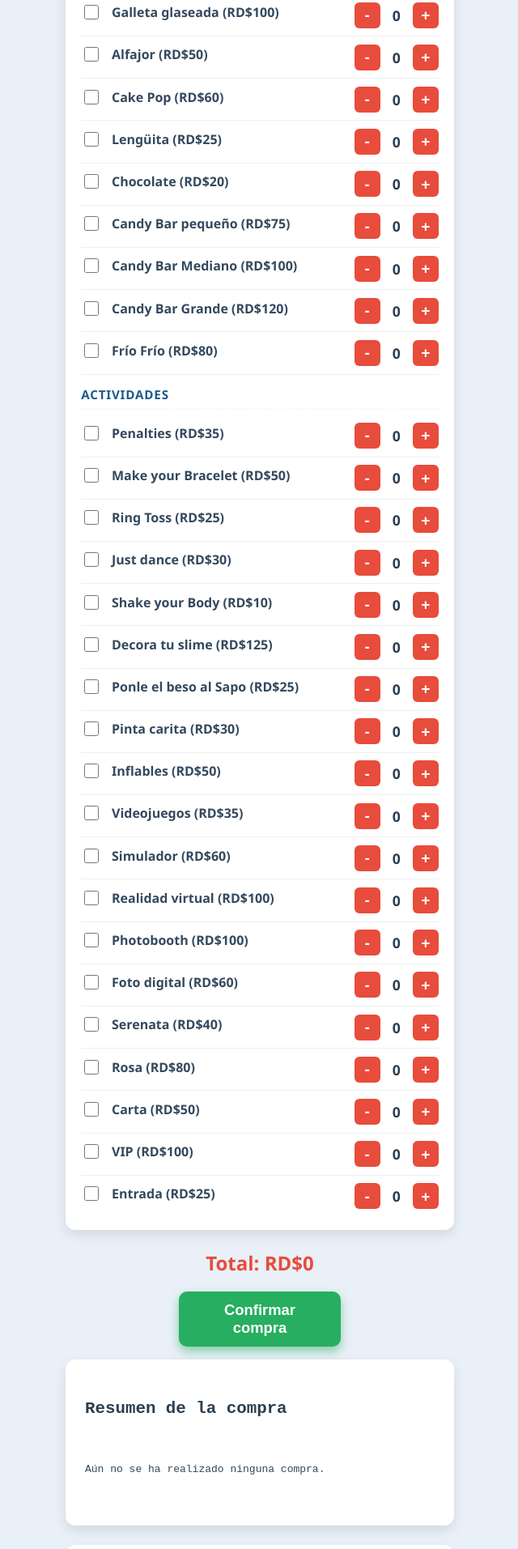
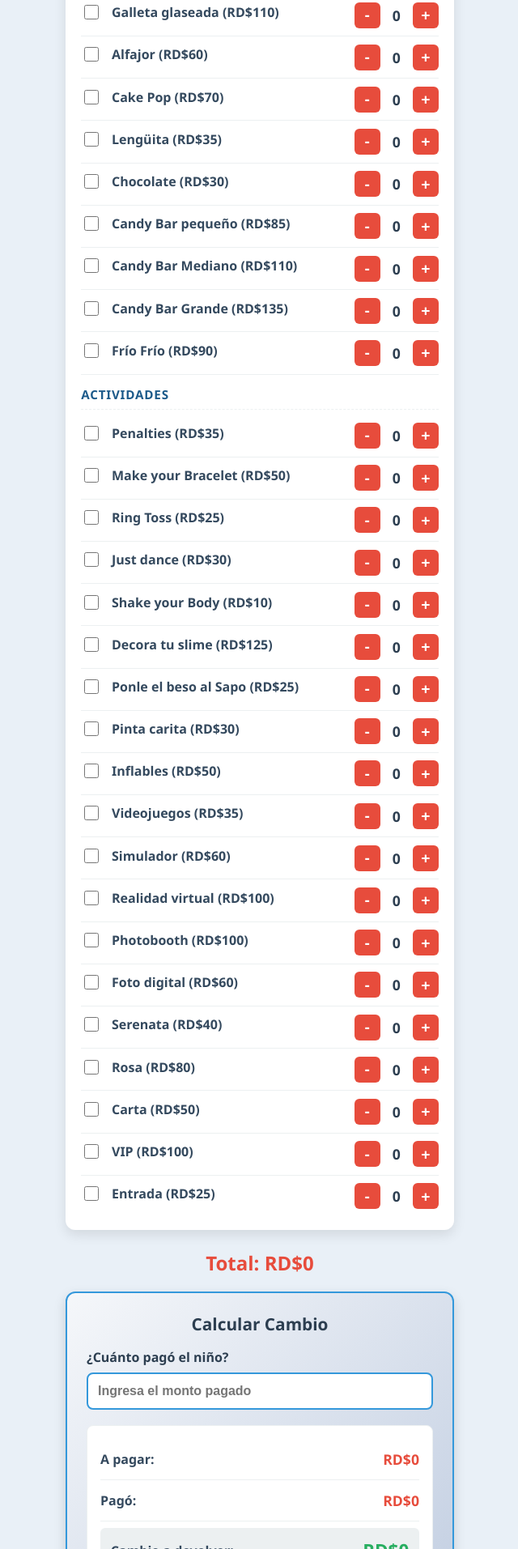
Before and after one commit to mariaoralora/caja-1-def, a plain HTML site: page index.html in a window 1280 px wide. Shown: the part 887-2800 px from the top of the page at 81% size, without its empty margins (319-959 px from the left). Drawn offline with Linux system fonts and the light colour scheme.

Commit message:
Update index.html

```diff
--- a/index.html
+++ b/index.html
@@ -210,8 +210,81 @@
     .curso-column select {
       max-width: 100%;
     }
+    .calculadora-cambio {
+      width: 100%;
+      max-width: 480px;
+      background: linear-gradient(135deg, #f5f7fa 0%, #c3cfe2 100%);
+      border-radius: 12px;
+      box-shadow: 0 6px 15px rgb(0 0 0 / 0.15);
+      padding: 1.5rem;
+      margin-bottom: 1.5rem;
+      border: 2px solid #3498db;
+    }
+    .calculadora-cambio h3 {
+      margin-top: 0;
+      font-weight: 700;
+      font-size: 1.3rem;
+      color: #2c3e50;
+      margin-bottom: 1rem;
+      text-align: center;
+    }
+    .calculadora-cambio label {
+      display: block;
+      margin-bottom: 0.5rem;
+      font-weight: 600;
+      color: #2c3e50;
+    }
+    .calculadora-cambio input[type="number"] {
+      width: 100%;
+      padding: 0.75rem;
+      border: 2px solid #3498db;
+      border-radius: 8px;
+      font-size: 1rem;
+      margin-bottom: 1.2rem;
+      transition: border-color 0.3s ease, box-shadow 0.3s ease;
+      font-weight: 600;
+    }
+    .calculadora-cambio input[type="number"]:focus {
+      border-color: #2980b9;
+      outline: none;
+      box-shadow: 0 0 8px #3498dbaa;
+    }
+    .resultado-cambio {
+      background: white;
+      border-radius: 8px;
+      padding: 1rem;
+      border: 1px solid #ecf0f1;
+    }
+    .cambio-item {
+      display: flex;
+      justify-content: space-between;
+      align-items: center;
+      padding: 0.8rem 0;
+      border-bottom: 1px solid #ecf0f1;
+      color: #34495e;
+      font-weight: 600;
+    }
+    .cambio-item:last-child {
+      border-bottom: none;
+    }
+    .cambio-item.cambio-total {
+      background: #ecf0f1;
+      padding: 0.8rem;
+      border-radius: 6px;
+      margin-top: 0.5rem;
+      border: none;
+    }
+    .cambio-valor {
+      font-weight: 700;
+      font-size: 1.1rem;
+      color: #e74c3c;
+    }
+    .cambio-valor-total {
+      font-size: 1.4rem;
+      color: #27ae60;
+    }
     @media (max-width: 520px) {
-      #productos, .resumen, .historial {
+      #productos, .resumen, .historial, .calculadora-cambio {
         max-width: 100%;
         padding: 1rem;
       }
@@ -301,6 +374,26 @@
 
   <div class="total">Total: RD$<span id="total">0</span></div>
 
+  <div class="calculadora-cambio">
+    <h3>Calcular Cambio</h3>
+    <label for="montoPagado">¿Cuánto pagó el niño?</label>
+    <input type="number" id="montoPagado" placeholder="Ingresa el monto pagado" min="0" />
+    <div class="resultado-cambio">
+      <div class="cambio-item">
+        <span>A pagar:</span>
+        <span class="cambio-valor">RD$<span id="apagarCambio">0</span></span>
+      </div>
+      <div class="cambio-item">
+        <span>Pagó:</span>
+        <span class="cambio-valor">RD$<span id="pagoCambio">0</span></span>
+      </div>
+      <div class="cambio-item cambio-total">
+        <span>Cambio a devolver:</span>
+        <span class="cambio-valor cambio-valor-total">RD$<span id="cambio">0</span></span>
+      </div>
+    </div>
+  </div>
+
   <button class="confirmar" onclick="guardarCompra()">Confirmar compra</button>
 
   <div class="resumen">
@@ -318,25 +411,25 @@
 
   <script>
     const productos = [
-      { nombre: "Pizza", precio: 75, tipo: "comida" },
-      { nombre: "Hot Dog", precio: 100, tipo: "comida" },
-      { nombre: "Pastelitos", precio: 40, tipo: "comida" },
-      { nombre: "Croquetas", precio: 40, tipo: "comida" },
-      { nombre: "Taqueritos", precio: 30, tipo: "comida" },
-      { nombre: "Palomitas", precio: 35, tipo: "comida" },
-      { nombre: "Refresco", precio: 50, tipo: "comida" },
-      { nombre: "Jugo", precio: 35, tipo: "comida" },
-      { nombre: "Algodón", precio: 35, tipo: "comida" },
-      { nombre: "Donas", precio: 50, tipo: "comida" },
-      { nombre: "Galleta glaseada", precio: 100, tipo: "comida" },
-      { nombre: "Alfajor", precio: 50, tipo: "comida" },
-      { nombre: "Cake Pop", precio: 60, tipo: "comida" },
-      { nombre: "Lengüita", precio: 25, tipo: "comida" },
-      { nombre: "Chocolate", precio: 20, tipo: "comida" },
-      { nombre: "Candy Bar pequeño", precio: 75, tipo: "comida" },
-      { nombre: "Candy Bar Mediano", precio: 100, tipo: "comida" },
-      { nombre: "Candy Bar Grande", precio: 120, tipo: "comida" },
-      { nombre: "Frío Frío", precio: 80, tipo: "comida" },
+      { nombre: "Pizza", precio: 85, tipo: "comida" },
+      { nombre: "Hot Dog", precio: 110, tipo: "comida" },
+      { nombre: "Pastelitos", precio: 50, tipo: "comida" },
+      { nombre: "Croquetas", precio: 50, tipo: "comida" },
+      { nombre: "Taqueritos", precio: 40, tipo: "comida" },
+      { nombre: "Palomitas", precio: 45, tipo: "comida" },
+      { nombre: "Refresco", precio: 60, tipo: "comida" },
+      { nombre: "Jugo", precio: 45, tipo: "comida" },
+      { nombre: "Algodón", precio: 45, tipo: "comida" },
+      { nombre: "Donas", precio: 60, tipo: "comida" },
+      { nombre: "Galleta glaseada", precio: 110, tipo: "comida" },
+      { nombre: "Alfajor", precio: 60, tipo: "comida" },
+      { nombre: "Cake Pop", precio: 70, tipo: "comida" },
+      { nombre: "Lengüita", precio: 35, tipo: "comida" },
+      { nombre: "Chocolate", precio: 30, tipo: "comida" },
+      { nombre: "Candy Bar pequeño", precio: 85, tipo: "comida" },
+      { nombre: "Candy Bar Mediano", precio: 110, tipo: "comida" },
+      { nombre: "Candy Bar Grande", precio: 135, tipo: "comida" },
+      { nombre: "Frío Frío", precio: 90, tipo: "comida" },
       { nombre: "Penalties", precio: 35, tipo: "actividad" },
       { nombre: "Make your Bracelet", precio: 50, tipo: "actividad" },
       { nombre: "Ring Toss", precio: 25, tipo: "actividad" },
@@ -365,6 +458,32 @@
     const totalSpan = document.getElementById('total');
     const resumenPre = document.getElementById('resumen');
     const historialPre = document.getElementById('historial');
+    const montoPagadoInput = document.getElementById('montoPagado');
+    const cambioSpan = document.getElementById('cambio');
+    const apagarCambioSpan = document.getElementById('apagarCambio');
+    const pagoCambioSpan = document.getElementById('pagoCambio');
+
+    // Event listener para calcular cambio
+    montoPagadoInput.addEventListener('input', () => {
+      actualizarCambio();
+    });
+
+    function actualizarCambio() {
+      const totalPagar = parseFloat(totalSpan.textContent) || 0;
+      const montoPagado = parseFloat(montoPagadoInput.value) || 0;
+      const cambio = montoPagado - totalPagar;
+
+      apagarCambioSpan.textContent = totalPagar;
+      pagoCambioSpan.textContent = montoPagado;
+      cambioSpan.textContent = cambio >= 0 ? cambio : 0;
+
+      // Cambiar color si el cambio es negativo
+      if (cambio < 0) {
+        cambioSpan.parentElement.style.color = '#e74c3c';
+      } else {
+        cambioSpan.parentElement.style.color = '#27ae60';
+      }
+    }
 
     function crearProductoHTML(producto, index) {
       const div = document.createElement('div');
@@ -495,6 +614,7 @@
         if (cant) total += cant * productos[i].precio;
       });
       totalSpan.textContent = total;
+      actualizarCambio();
     }
 
     function guardarCompra() {
@@ -579,6 +699,7 @@
       document.getElementById('nombreEstudiante').value = '';
       document.getElementById('cursoEspanol').value = '';
       document.getElementById('cursoIngles').value = '';
+      document.getElementById('montoPagado').value = '';
     }
 
     function actualizarHistorial() {
```
